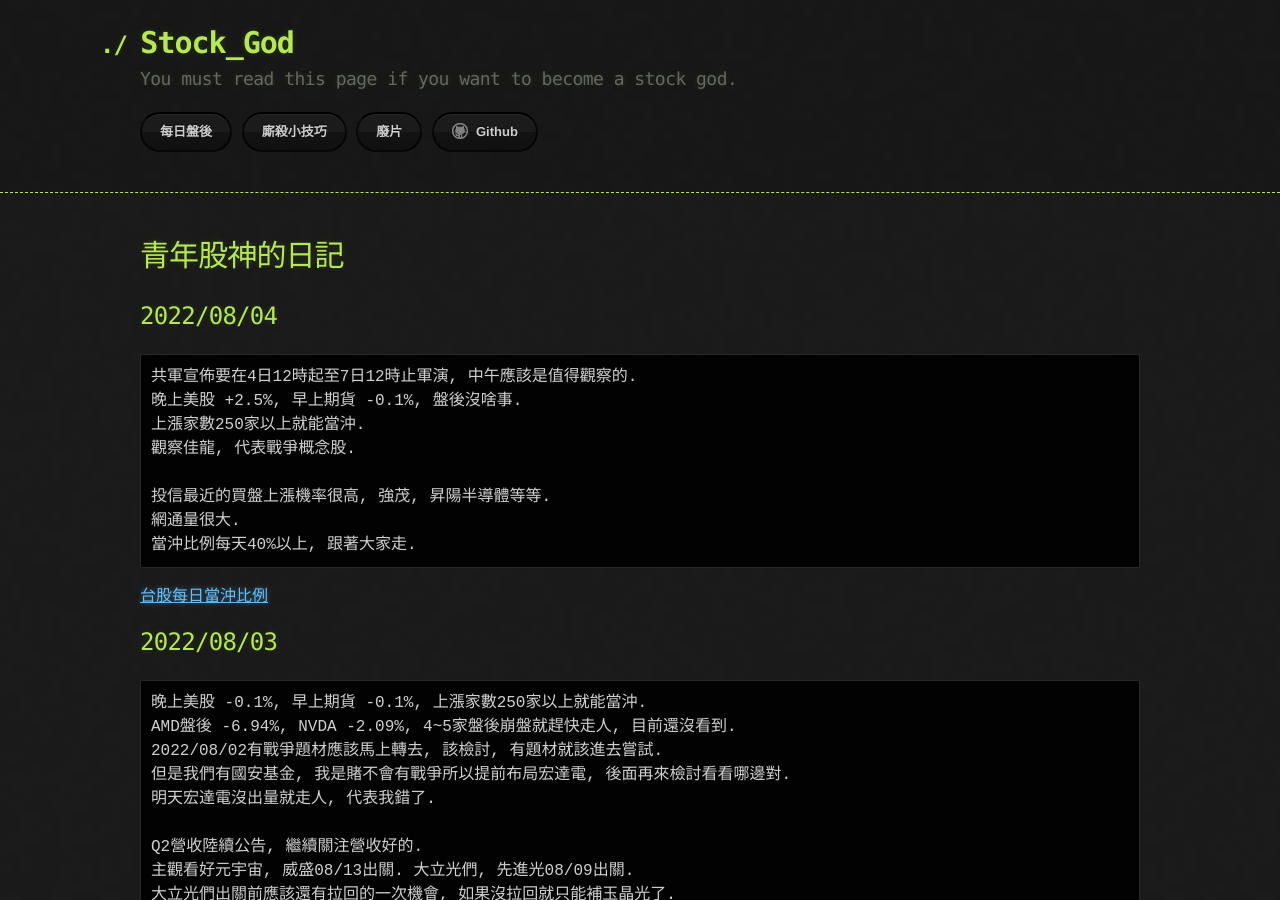
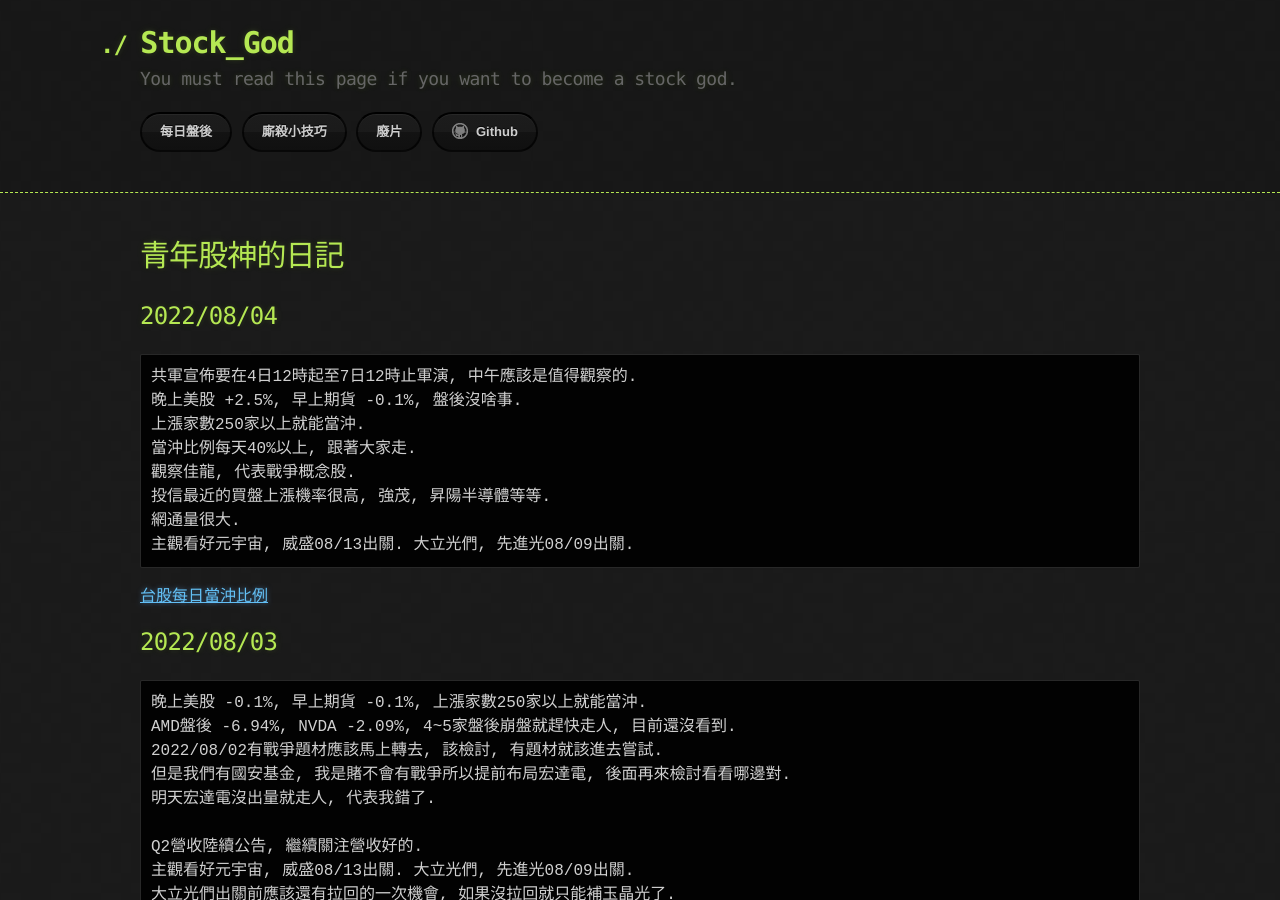
Before and after one commit to lepg5487/Stock_God, a Jekyll site: the page built from index.md, in a window 1280 px wide and 900 px high. Built offline with Jekyll 4.4.1, drawn with Linux system fonts in a browser that asks for light colours; our own code applies the rules of GitHub Pages for plain Markdown files.

Commit message:
Update index.md

````diff
--- a/index.md
+++ b/index.md
@@ -9,11 +9,11 @@ layout: testlayouts
 共軍宣佈要在4日12時起至7日12時止軍演, 中午應該是值得觀察的.
 晚上美股 +2.5%, 早上期貨 -0.1%, 盤後沒啥事.
 上漲家數250家以上就能當沖.
+當沖比例每天40%以上, 跟著大家走.
 觀察佳龍, 代表戰爭概念股.
-
 投信最近的買盤上漲機率很高, 強茂, 昇陽半導體等等.
 網通量很大.
-當沖比例每天40%以上, 跟著大家走.
+主觀看好元宇宙, 威盛08/13出關. 大立光們, 先進光08/09出關.
 ```
 [台股每日當沖比例](https://www.twse.com.tw/zh/page/trading/exchange/TWTB4U2.html)
 
````
